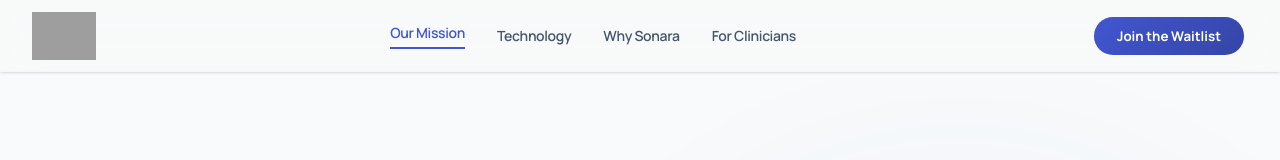
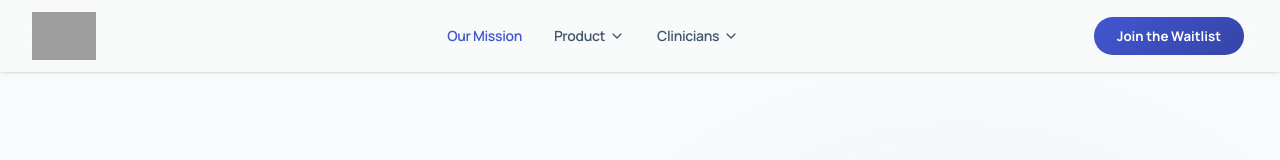
Before and after one commit to JoeMama130300/Seraxis-Health-Website, a React (Vite) app: page / in a window 1280 px wide. Shown: the top 160 px of the page. Built offline with nearby package versions, Linux system fonts and the light colour scheme; grey boxes are pictures that could not be loaded.

Commit message:
feat(Navbar): Implement mobile menu and dropdowns
Refactors the navigation bar to include a mobile responsive menu and introduces dropdowns for product and clinician-specific links. This enhances user experience on smaller screens and organizes navigation.

```diff
--- a/src/components/Navbar.tsx
+++ b/src/components/Navbar.tsx
@@ -1,21 +1,31 @@
-import React from 'react';
+import React, { useState } from 'react';
 import { Link, useLocation } from 'react-router-dom';
+import { motion, AnimatePresence } from 'motion/react';
+import { ChevronDown, Menu, X } from 'lucide-react';
 import { cn } from '@/src/lib/utils';
 
 export default function Navbar() {
   const location = useLocation();
+  const [activeDropdown, setActiveDropdown] = useState<string | null>(null);
+  const [isMobileMenuOpen, setIsMobileMenuOpen] = useState(false);
 
-  const navLinks = [
-    { name: 'Our Mission', path: '/' },
-    { name: 'Technology', path: '/technology' },
-    { name: 'Why Sonara', path: '/why-sonara' },
-    { name: 'For Clinicians', path: '/clinicians' },
+  const productLinks = [
+    { name: 'Technology', path: '/technology', desc: 'The science of Sonara™' },
+    { name: 'Why Sonara', path: '/why-sonara', desc: 'Continuous breast health' },
   ];
+
+  const clinicianLinks = [
+    { name: 'Overview', path: '/clinicians', desc: 'Clinical integration' },
+    { name: 'Research', path: '#', desc: 'Clinical validation' },
+    { name: 'Contact', path: '#', desc: 'Medical affairs' },
+  ];
+
+  const toggleMobileMenu = () => setIsMobileMenuOpen(!isMobileMenuOpen);
 
   return (
     <nav className="fixed top-0 w-full z-50 glass-nav shadow-sm">
-      <div className="flex justify-between items-center px-8 py-3 max-w-7xl mx-auto">
-        <Link to="/" className="flex items-center gap-2">
+      <div className="flex justify-between items-center px-6 md:px-8 py-3 max-w-7xl mx-auto">
+        <Link to="/" className="flex items-center gap-2" onClick={() => setIsMobileMenuOpen(false)}>
           <img
             alt="Seraxis Health Logo"
             className="h-10 md:h-12 object-contain"
@@ -24,27 +34,167 @@ export default function Navbar() {
           />
         </Link>
 
+        {/* Desktop Navigation */}
         <div className="hidden md:flex gap-8 items-center">
-          {navLinks.map((link) => (
+          <Link
+            to="/"
+            className={cn(
+              "font-headline text-sm font-semibold tracking-tight transition-colors",
+              location.pathname === '/' ? "text-primary" : "text-slate-600 hover:text-primary"
+            )}
+          >
+            Our Mission
+          </Link>
+
+          {/* Product Dropdown */}
+          <div
+            className="relative group"
+            onMouseEnter={() => setActiveDropdown('product')}
+            onMouseLeave={() => setActiveDropdown(null)}
+          >
+            <button className={cn(
+              "flex items-center gap-1 font-headline text-sm font-semibold tracking-tight transition-colors",
+              (location.pathname === '/technology' || location.pathname === '/why-sonara') ? "text-primary" : "text-slate-600 hover:text-primary"
+            )}>
+              Product <ChevronDown className="w-4 h-4" />
+            </button>
+            <AnimatePresence>
+              {activeDropdown === 'product' && (
+                <motion.div
+                  initial={{ opacity: 0, y: 10 }}
+                  animate={{ opacity: 1, y: 0 }}
+                  exit={{ opacity: 0, y: 10 }}
+                  className="absolute top-full left-0 mt-2 w-64 bg-white rounded-2xl shadow-xl border border-slate-100 p-4"
+                >
+                  {productLinks.map((link) => (
                     <Link
                       key={link.path}
                       to={link.path}
-              className={cn(
-                "font-headline text-sm font-semibold tracking-tight transition-colors",
-                location.pathname === link.path
-                  ? "text-primary border-b-2 border-primary pb-1"
-                  : "text-slate-600 hover:text-primary"
+                      className="block p-3 rounded-xl hover:bg-slate-50 transition-colors"
+                    >
+                      <p className="font-headline text-sm font-bold text-on-surface">{link.name}</p>
+                      <p className="text-xs text-slate-500">{link.desc}</p>
+                    </Link>
+                  ))}
+                </motion.div>
               )}
+            </AnimatePresence>
+          </div>
+
+          {/* Clinicians Dropdown */}
+          <div
+            className="relative group"
+            onMouseEnter={() => setActiveDropdown('clinicians')}
+            onMouseLeave={() => setActiveDropdown(null)}
           >
-              {link.name}
+            <button className={cn(
+              "flex items-center gap-1 font-headline text-sm font-semibold tracking-tight transition-colors",
+              location.pathname === '/clinicians' ? "text-primary" : "text-slate-600 hover:text-primary"
+            )}>
+              Clinicians <ChevronDown className="w-4 h-4" />
+            </button>
+            <AnimatePresence>
+              {activeDropdown === 'clinicians' && (
+                <motion.div
+                  initial={{ opacity: 0, y: 10 }}
+                  animate={{ opacity: 1, y: 0 }}
+                  exit={{ opacity: 0, y: 10 }}
+                  className="absolute top-full left-0 mt-2 w-64 bg-white rounded-2xl shadow-xl border border-slate-100 p-4"
+                >
+                  {clinicianLinks.map((link) => (
+                    <Link
+                      key={link.name}
+                      to={link.path}
+                      className="block p-3 rounded-xl hover:bg-slate-50 transition-colors"
+                    >
+                      <p className="font-headline text-sm font-bold text-on-surface">{link.name}</p>
+                      <p className="text-xs text-slate-500">{link.desc}</p>
+                    </Link>
+                  ))}
+                </motion.div>
+              )}
+            </AnimatePresence>
+          </div>
+        </div>
+
+        <div className="flex items-center gap-4">
+          <button className="hidden sm:block signature-gradient text-on-primary px-6 py-2.5 rounded-full font-headline text-sm font-bold scale-95 active:scale-90 transition-transform">
+            Join the Waitlist
+          </button>
+
+          {/* Mobile Menu Toggle */}
+          <button
+            className="md:hidden p-2 text-slate-600 hover:text-primary transition-colors"
+            onClick={toggleMobileMenu}
+          >
+            {isMobileMenuOpen ? <X className="w-6 h-6" /> : <Menu className="w-6 h-6" />}
+          </button>
+        </div>
+      </div>
+
+      {/* Mobile Menu Overlay */}
+      <AnimatePresence>
+        {isMobileMenuOpen && (
+          <motion.div
+            initial={{ opacity: 0, height: 0 }}
+            animate={{ opacity: 1, height: 'auto' }}
+            exit={{ opacity: 0, height: 0 }}
+            className="md:hidden bg-white border-t border-slate-100 overflow-hidden"
+          >
+            <div className="px-6 py-8 space-y-8">
+              <div className="space-y-4">
+                <p className="text-[10px] font-bold text-slate-400 uppercase tracking-widest">Main</p>
+                <Link
+                  to="/"
+                  className="block text-lg font-headline font-bold text-on-surface"
+                  onClick={() => setIsMobileMenuOpen(false)}
+                >
+                  Our Mission
+                </Link>
+              </div>
+
+              <div className="space-y-4">
+                <p className="text-[10px] font-bold text-slate-400 uppercase tracking-widest">Product</p>
+                <div className="grid gap-4">
+                  {productLinks.map((link) => (
+                    <Link
+                      key={link.path}
+                      to={link.path}
+                      className="block"
+                      onClick={() => setIsMobileMenuOpen(false)}
+                    >
+                      <p className="font-headline font-bold text-on-surface">{link.name}</p>
+                      <p className="text-xs text-slate-500">{link.desc}</p>
                     </Link>
                   ))}
                 </div>
+              </div>
 
-        <button className="signature-gradient text-on-primary px-6 py-2.5 rounded-full font-headline text-sm font-bold scale-95 active:scale-90 transition-transform">
+              <div className="space-y-4">
+                <p className="text-[10px] font-bold text-slate-400 uppercase tracking-widest">Clinicians</p>
+                <div className="grid gap-4">
+                  {clinicianLinks.map((link) => (
+                    <Link
+                      key={link.name}
+                      to={link.path}
+                      className="block"
+                      onClick={() => setIsMobileMenuOpen(false)}
+                    >
+                      <p className="font-headline font-bold text-on-surface">{link.name}</p>
+                      <p className="text-xs text-slate-500">{link.desc}</p>
+                    </Link>
+                  ))}
+                </div>
+              </div>
+
+              <button className="w-full signature-gradient text-on-primary py-4 rounded-2xl font-headline font-bold text-base shadow-lg">
                 Join the Waitlist
               </button>
             </div>
+          </motion.div>
+        )}
+      </AnimatePresence>
+
       <div className="bg-slate-100/50 h-[1px] w-full absolute bottom-0"></div>
     </nav>
   );
```
Lines whose indentation alone changed are shown as unchanged.
